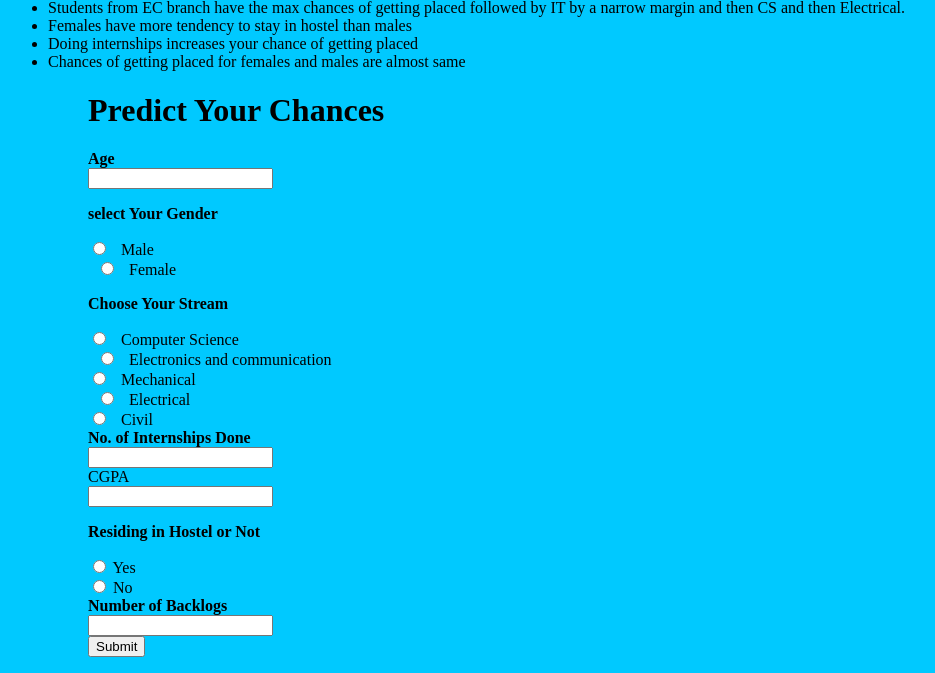
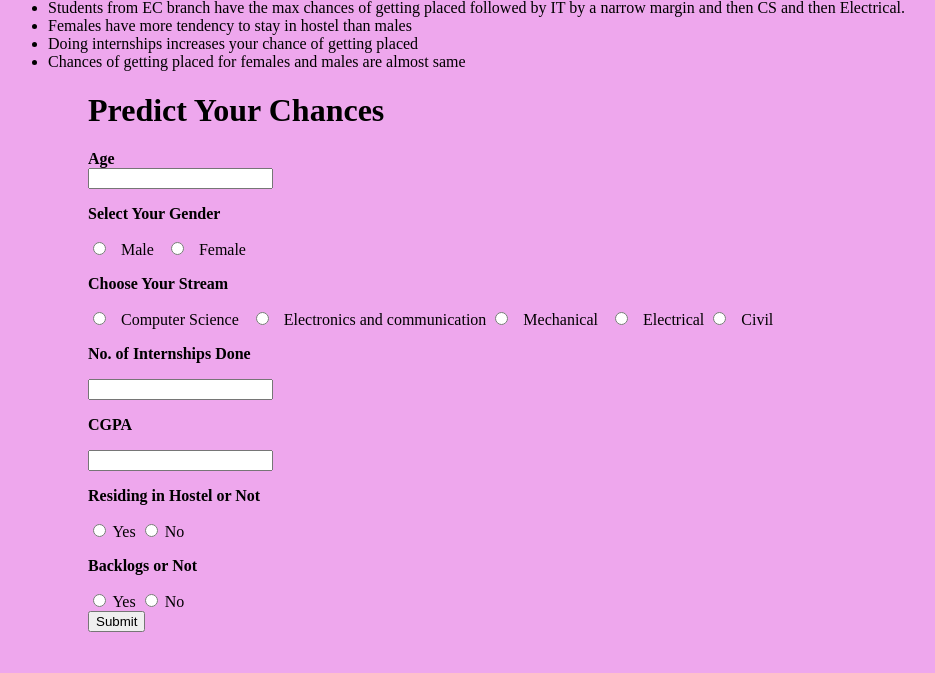
Before and after one commit to Gauravpareek11/College_placements_EDA, a Django app: page / in a window 1280 px wide. Shown: the part 4635-5308 px from the top of the page, without its empty margins (0-935 px from the left). After the commit the page ends 5267 px from the top, so only its background shows below. Run offline with Django 3.2, Linux system fonts and the light colour scheme.

Commit message:
Modified Html css

```diff
--- a/college_placements/static/index.css
+++ b/college_placements/static/index.css
@@ -1,5 +1,5 @@
 body{
-  background-color:#00c9ff;
+  background-color:#eea7ed;
 }
 header{
     margin-top: 5px;
--- a/college_placements/template/index.html
+++ b/college_placements/template/index.html
@@ -94,35 +94,38 @@ followed by IT by a narrow margin and then CS and then Electrical.</li>
     <label for="Age"><b>Age</b></label><br>
     <input type="number" id="Age" name="Age"><br>
 
-    <p><b>select Your Gender</b><p>
+    <p><b>Select Your Gender</b></p>
     <input type="radio" id="Female" name="Gender" value="M">
-    <label for="Male">Male</label><br>
+    <label for="Male">Male</label>
     <input type="radio" id="Female" name="Gender" value="F">
     <label for="Female">Female</label><br>
     {% comment %} <input type="text" id="Gender" name="Gender"><br> {% endcomment %}
-    <p><b>Choose Your Stream</b><p>
+    <p><b>Choose Your Stream</b></p>
     <input type="radio" id="Computer Science" name="Stream" value="Computer Science">
-    <label for="Computer Science">Computer Science</label><br>
+    <label for="Computer Science">Computer Science</label>
     <input type="radio" id="ECE" name="Stream" value="Electronics and communication">
-    <label for="ECE">Electronics and communication</label><br>
+    <label for="ECE">Electronics and communication</label>
     <input type="radio" id="Mechanical" name="Stream" value="Mechanical">
-    <label for="Mechanical">Mechanical</label><br>
+    <label for="Mechanical">Mechanical</label>
     <input type="radio" id="Electrical" name="Stream" value="Electrical">
-    <label for="Electricsl">Electrical</label><br>
+    <label for="Electricsl">Electrical</label>
     <input type="radio" id="Civil" name="Stream" value="Civil">
     <label for="Civil">Civil</label><br>
     {% comment %} <input type="text" id="Stream" name="Stream"><br> {% endcomment %}
-    <label for="Internship"><b>No. of Internships Done</b></label><br>
+    <label for="Internship"><p><b>No. of Internships Done</b></p></label>
     <input type="number" id="Internship" name="Internship"><br>
-    <label for="CGPA">CGPA</label><br>
+    <label for="CGPA"><p><b>CGPA</b></p></label>
     <input type="number" id="CGPA" name="CGPA"><br>
-    <p><b>Residing in Hostel or Not</b><p>
+    <p><b>Residing in Hostel or Not</b></p>
     <input type="radio" id="Yes" name="Hostel" value=1>
-    <label for="Yes">Yes</label><br>
+    <label for="Yes">Yes</label>
     <input type="radio" id="No" name="Hostel" value=0>
+    <label for="No">No</label>
+    <p><b>Backlogs or Not</b></p>
+    <input type="radio" id="Yes" name="HistoryOfBacklogs" value=1>
+    <label for="Yes">Yes</label>
+    <input type="radio" id="No" name="HistoryOfBacklogs" value=0>
     <label for="No">No</label><br>
-    <label for="HistoryOfBacklogs"><b>Number of Backlogs</b></label><br>
-    <input type="number" id="HistoryOfBacklogs" name="HistoryOfBacklogs"><br>
   <button type="submit" class="btn btn-primary">Submit</button>
     </div>
 </form>
--- a/college_placements/template/result.html
+++ b/college_placements/template/result.html
@@ -12,9 +12,13 @@
 <h1>The Results are:</h1>
 {% if ans %}
 <h3>You have high chances of getting placed Just be consistent with your work</h3>
+<figure>
 <img src="{% static 'success.jpg' %}">
+</figure>
 {% else %}
 <h3>You have very less chance of getting placed Try hard</h3>
+<figure>
 <img src="{% static 'failure.png' %}">
+</figure>
 {% endif %}
 </body>
```
